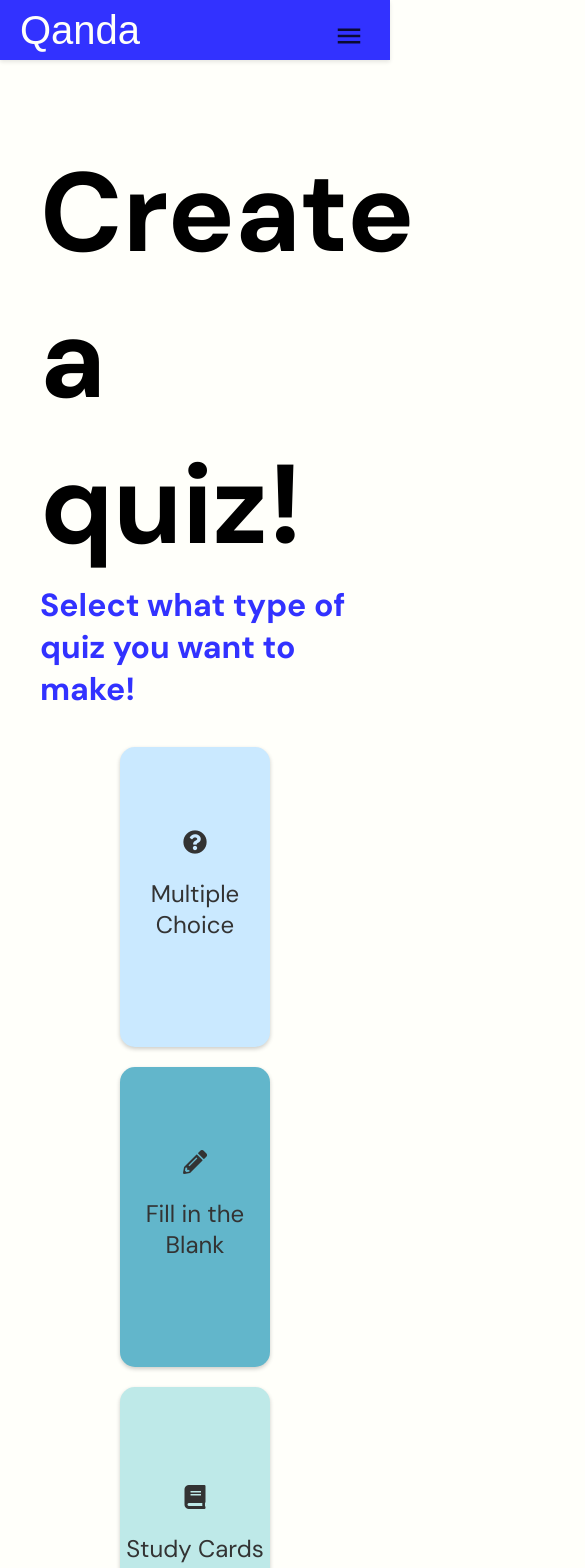
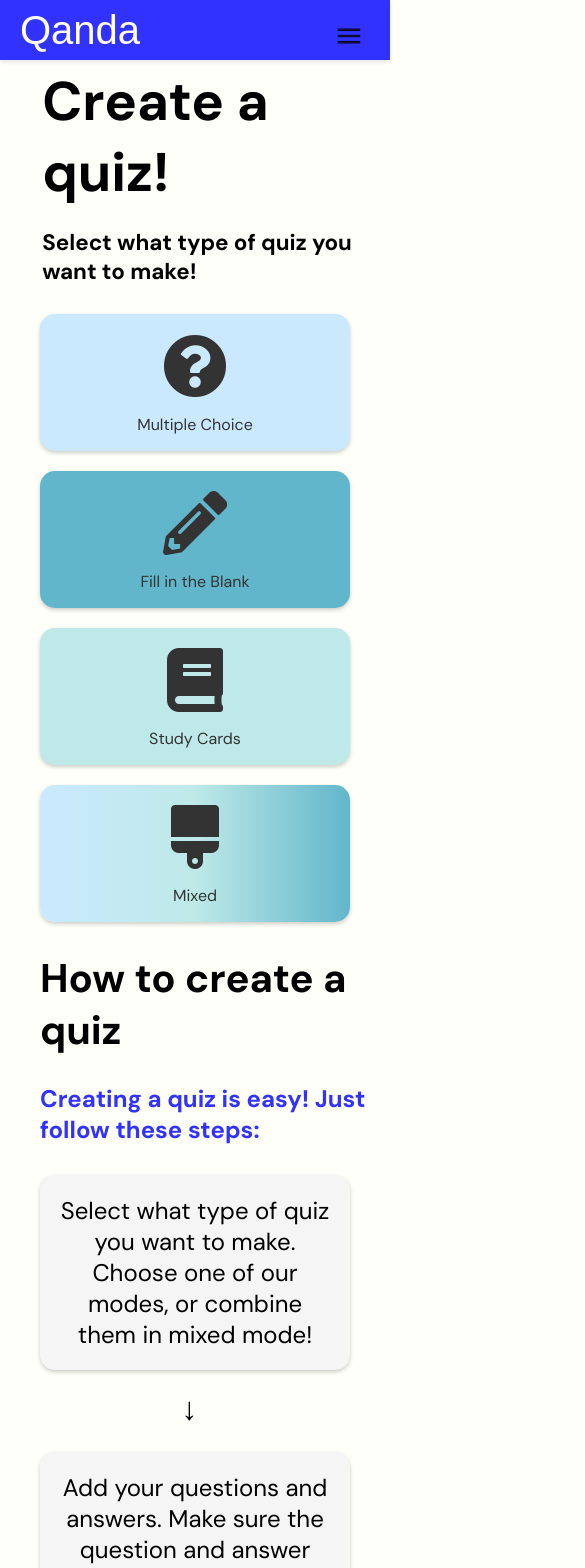
Before and after one commit to Eliastrana/FullStackProject, a Vue app in the folder Frontend/VueFrontend/: page /create in a window 390 px wide. Shown: the top 1568 px of the page, 585 px wide, since content can reach past the window. Built offline with nearby package versions, Linux system fonts and the light colour scheme.

Commit message:
style(Frontend): mobileview :lipstick:
Finished mobile view

```diff
--- a/Frontend/VueFrontend/src/components/createPage/CreatequizView.vue
+++ b/Frontend/VueFrontend/src/components/createPage/CreatequizView.vue
@@ -44,6 +44,13 @@ const navigateToLogin = () => {
 </script>
 
 <style scoped>
+h1 {
+  font-family: 'DM Sans', sans-serif;
+  font-size: clamp(1.4rem, 10vw, 5rem); /* Justerer størrelsen basert på skjermens bredde */
+  text-align: left;
+  margin-top: 40px;
+  margin-bottom: -20px;
+}
 .squares-container {
   margin-left: 40px;
   margin-right: 40px;
@@ -166,4 +173,27 @@ const navigateToLogin = () => {
 .square p {
   margin: 0; /* Remove default margin */
 }
+@media screen and (max-width: 760px) {
+  .squares-container {
+    flex-direction: column;
+    align-items: center;
+  }
+
+  .squareFill, .squareStudy, .squareMultiple, .squareMixed {
+    min-width: 100%; /* Ta full bredde */
+    min-height: 100px; /* Reduser høyde for å gjøre det mindre høyt */
+    width: auto; /* Tilpasser bredden */
+    padding-top: 20px;
+    height: auto; /* Tilpasser høyden */
+    margin: 10px 0; /* Gir vertikal margin for å separere elementene */
+  }
+
+  .squareFill i, .squareStudy i, .squareMultiple i, .squareMixed i {
+    font-size: 4rem; /* Juster størrelsen på ikonene om nødvendig */
+  }
+
+  .squareFill p, .squareStudy p, .squareMultiple p, .squareMixed p {
+    font-size: 1rem; /* Juster tekststørrelsen for å passe til mindre høyder */
+  }
+}
 </style>
--- a/Frontend/VueFrontend/src/components/createPage/HowtocreateView.vue
+++ b/Frontend/VueFrontend/src/components/createPage/HowtocreateView.vue
@@ -30,7 +30,7 @@
 
 h1 {
   font-family: 'DM Sans', sans-serif;
-  font-size: 4rem;
+  font-size: clamp(2.5rem, 8vw, 5rem);
   text-align: left;
   margin-top: 20px;
   margin-left: 40px;
@@ -38,7 +38,7 @@ h1 {
 
 h2 {
   font-family: 'DM Sans', sans-serif;
-  font-size: 1.7rem;
+  font-size: clamp(1.5rem, 3vw, 2rem);
   text-align: left;
   margin-left: 40px;
   color: #3232ff;
@@ -78,4 +78,23 @@ p {
 .step {
   margin: 0; /* Remove default margin */
 }
+
+@media (max-width: 760px) {
+  .steps-container {
+    flex-direction: column;
+    align-items: center; /* Sentrerer elementene horisontalt */
+  }
+
+  .step-container {
+    text-align: center; /* Sørger for at teksten inni hver container er sentrert */
+    width: 100%; /* Juster bredde etter behov for å gi mer plass */
+  }
+
+  .arrow {
+    transform: rotate(90deg);
+    padding: 10px 0;
+    align-self: center; /* Sentrerer pilene */
+  }
+}
+
 </style>
--- a/Frontend/VueFrontend/src/components/quizzesPage/QuizContainer.vue
+++ b/Frontend/VueFrontend/src/components/quizzesPage/QuizContainer.vue
@@ -98,37 +98,34 @@ const uniqueCategories = computed(() => {
 
 .controls-container {
   display: flex;
+  flex-direction: row; /* Standard layout for større skjermer */
   justify-content: space-between;
   align-items: center;
   margin-bottom: 20px;
 }
 
+
 .quiz-container {
   display: flex;
   flex-wrap: wrap;
-  justify-content: flex-start; /* Adjust alignment if necessary */
-  gap: 20px; /* Adjust based on your design */
+  justify-content: center; /* Endret til center for å sentrere boksene */
+  gap: 20px; /* Bevarer mellomrommet mellom boksene */
 }
 
 
 
 .quiz-box {
-  flex: 0 0 calc((100% / 3) - 30px); /* Adjust calculation for 3 in a row */
-  /* Explanation for calculation:
-     100% / 3 = 33.33% for each box to take one-third of the container's width.
-     Subtract a bit more space for the gap to ensure they fit.
-     The exact value may need tweaking based on the total gap size and any margins. */
   padding: 20px;
   box-shadow: 0 2px 4px rgba(0, 0, 0, 0.1);
-  margin-left: 12px;
+  margin: 10px; /* Gir en liten margin rundt hver boks */
   border-radius: 8px;
   background-color: #f9f9f9;
-  box-sizing: border-box; /* Includes padding and border in the element's total width/height */
   display: flex;
   flex-direction: column;
   align-items: center;
   text-align: center;
-  height: auto; /* Allows box height to grow with content */
+  flex-basis: calc((100% / 3) - 40px); /* For tre i bredden */
+
 }
 
 .category-badge {
@@ -145,15 +142,12 @@ const uniqueCategories = computed(() => {
 .quiz-box:hover {
   box-shadow: 0 4px 8px rgba(0, 0, 0, 0.2);
 }
-
-/* Media query for larger screens */
-@media (max-width: 800px) {
+@media (max-width: 1024px) {
   .quiz-box {
-    flex: 0 0 100%; /* Full width for smaller screens */
-    margin-right: 20px;
-    margin-left: 20px;
+    flex-basis: calc((100% / 2) - 30px); /* Justerer til to i bredden */
   }
 }
+
 
 h2 {
   font-size: 2rem;
@@ -201,9 +195,37 @@ select {
 
 .filters {
   display: flex;
-  gap: 10px; /* Space between filters */
+  gap: 10px;
 }
 
+@media (max-width: 768px) {
+  .controls-container {
+    flex-direction: column;
+    align-items: center;
+    margin-bottom: 20px;
+  }
 
+  .search-bar, .filters {
+    width: 90%; /* Tilpasser bredden til mindre skjermer */
+    margin: 0 10px 0 0; /* Legger til litt vertikal margin */
+  }
 
+  select, input[type="text"] {
+    width: 100%; /* Sørger for at inputfelt og select-elementer tar opp hele bredden */
+    box-sizing: border-box; /* Inkluderer padding og border i elementets totalbredde */
+  }
+
+  input[type="text"], select {
+    width: 97%;
+    padding: 15px 10px; /* Øker padding for bedre berøringsområde */
+    font-size: 1.2rem; /* Øker fontstørrelsen for bedre lesbarhet */
+    border: 1px solid #ddd; /* Legger til en grense for å gjøre feltet mer synlig */
+    box-shadow: 0 2px 5px rgba(0, 0, 0, 0.2); /* Legger til en boks-skygge for å fremheve feltet */
+  }
+}
+@media (max-width: 668px) {
+  .quiz-box {
+    flex-basis: calc((100% / 1) - 20px); /* Justerer til en i bredden */
+  }
+}
 </style>
--- a/Frontend/VueFrontend/src/views/createView/CreateView.vue
+++ b/Frontend/VueFrontend/src/views/createView/CreateView.vue
@@ -14,45 +14,52 @@ const selectedQuiz = ref(null);
 
 <template>
 
-  <h1>Create a quiz!</h1>
+  <h1 class="CAQ">Create a quiz!</h1>
 
   <h2>Select what type of quiz you want to make!</h2>
 
   <CreatequizView />
-
-
   <HowtocreateView />
 
 
-  <h2>If you need inspiration!</h2>
+  <h2 id="h2-2">If you need inspiration!</h2>
 
   <PublicquizzesView @quiz-selected="quiz => selectedQuiz = quiz" />
   <QuizFullScreen v-if="selectedQuiz" :quiz="selectedQuiz" @close="selectedQuiz = null" />
 
 
+</template>
+
+<style scoped>
+h1 {
+  font-family: 'DM Sans', sans-serif;
+  font-size: clamp(3.4rem, 10vw, 5rem); /* Justerer størrelsen basert på skjermens bredde */
+  text-align: left;
+  margin-top: 40px;
+  margin-bottom: -20px;
+  margin-left: 10vh;
+}
+h2{
+  font-family: 'DM Sans', sans-serif;
+  font-size: clamp(1.4rem, 3vw, 2rem); /* Justerer størrelsen basert på skjermens bredde */
+  text-align: left;
+  margin-top: 40px;
+  margin-left: 5vh;
+
+}
+.CAQ{
+  margin-left: 5vh;
+}
+#h2-2{
+  margin-left: 4vh;
+}
+@media screen and (max-width: 768px) {
+  h1 {
+    margin-top: -34px;
+    margin-left: 10px;
+  }
+}
 
 
 
-
-</template>
-
-<style scoped>
-
-h1 {
-  font-family: 'DM Sans', sans-serif;
-  font-size: 7rem;
-  text-align: Left;
-  margin-top: 40px;
-  margin-left: 40px;
-  margin-bottom: -20px;
-}
-
-h2 {
-  font-family: 'DM Sans', sans-serif;
-  font-size: 2rem;
-  text-align: Left;
-  margin-left: 40px;
-  color: #3232ff;
-}
-
 </style>
```
